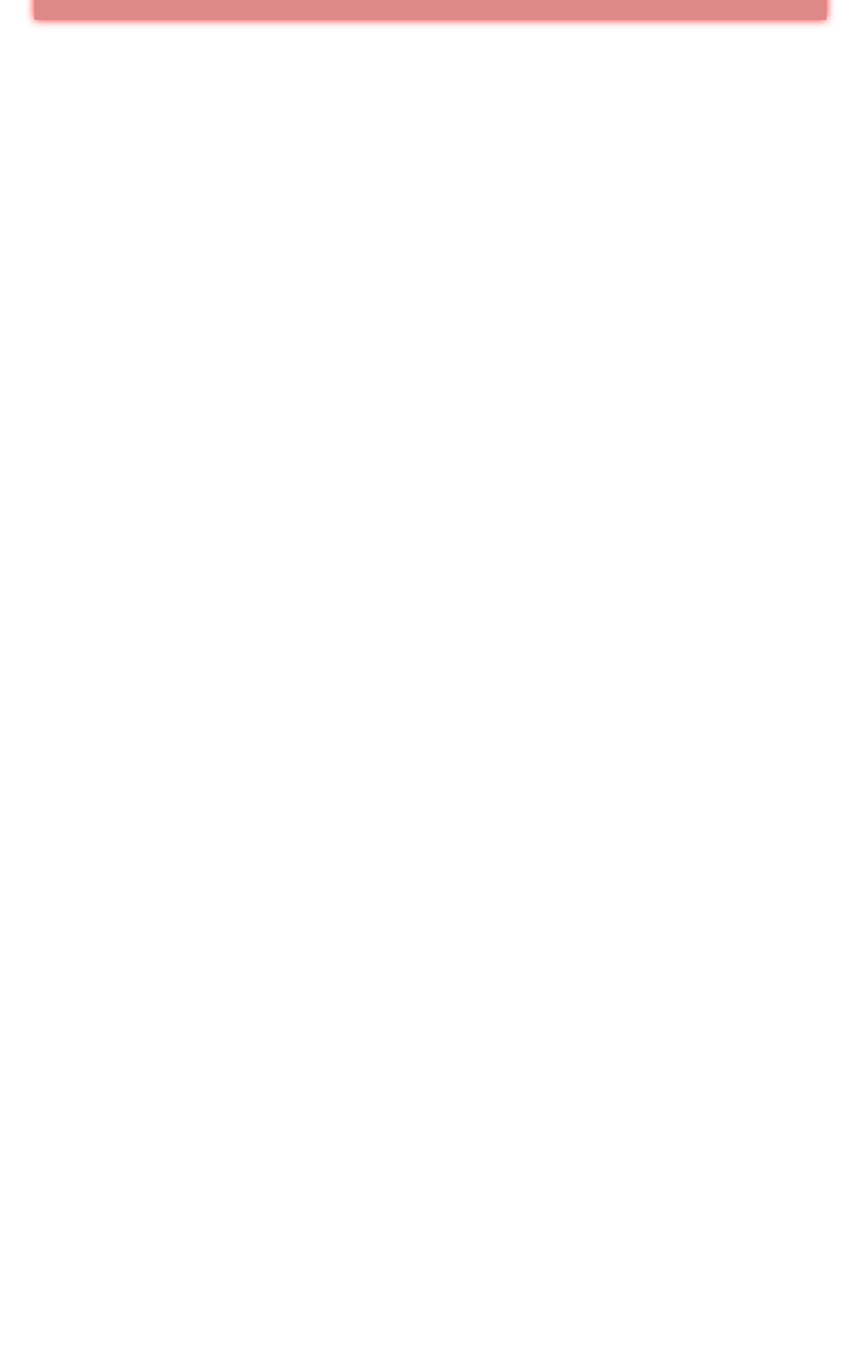
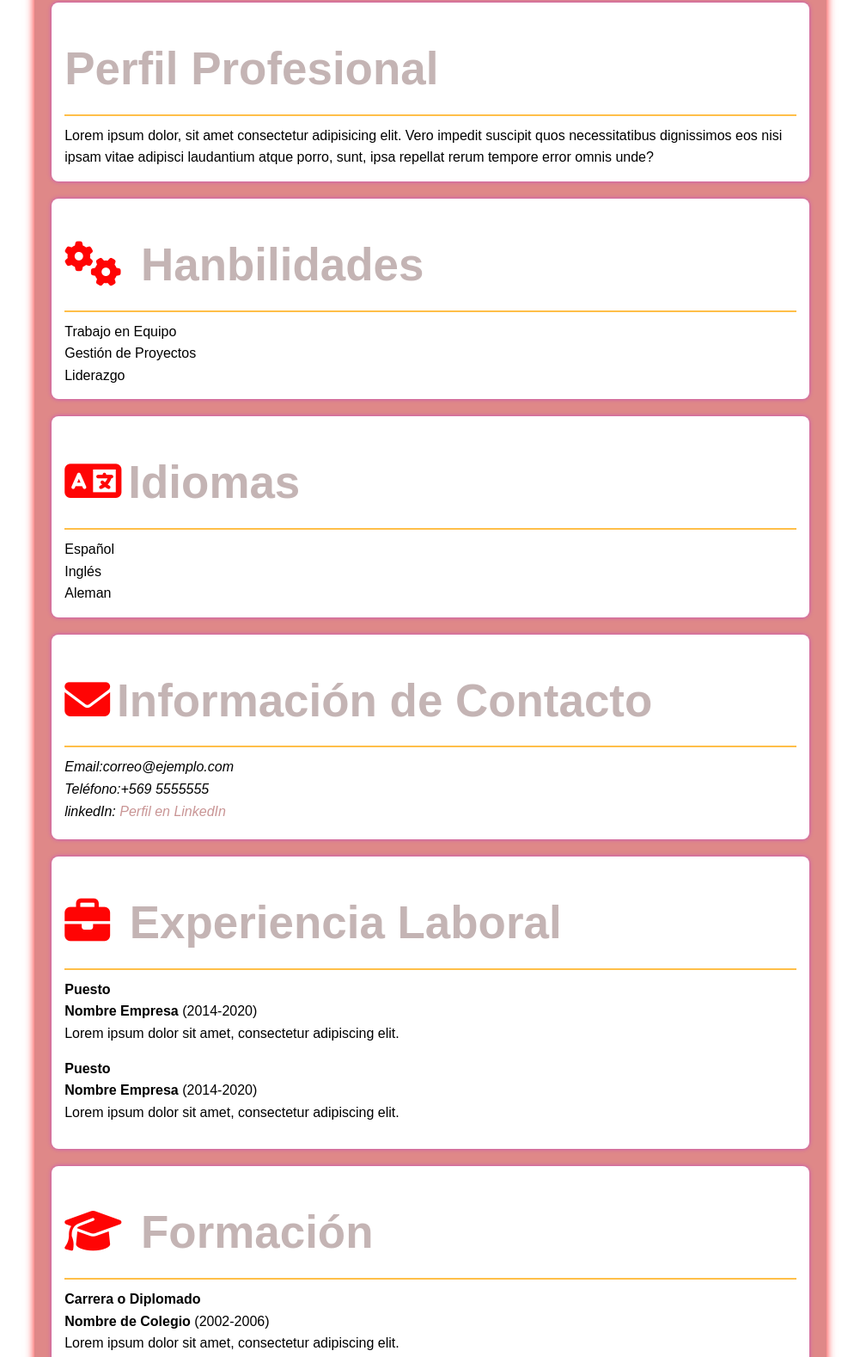
Before and after one commit to Luciano-Vi/Clase26-03-2025, a plain HTML site: page Index.html in a window 1280 px wide. Shown: the part 489-2067 px from the top of the page at 86% size, without its empty margins (139-1140 px from the left). Before the commit the page ends 800 px from the top, so only its background shows below. Drawn offline with Linux system fonts and the light colour scheme; a web font is replaced by a local one.

Commit message:
Final Commit

```diff
--- a/Estilos.CSS
+++ b/Estilos.CSS
@@ -83,3 +83,50 @@ header h2{
     margin-left: 1%;
     text-shadow: 0 0 20px rgba(190, 12, 12, 0.486);
 }
+
+h3{
+    font-size: 1.4cm;
+    margin-top: 20px;
+    color: rgba(54, 0, 0, 0.295);
+}
+
+section{
+    background-color: white;
+    padding: 15px;
+    border-radius: 8px;
+    margin-bottom: 20px;
+    box-shadow: 0 0 5px rgba(162, 0, 255, 0.445);
+}
+
+section hr{
+    border: 0;
+    height: 2px;
+    background: rgba(255, 166, 0, 0.712);
+    margin: 10px 0;
+}
+
+ul{
+   list-style: none;
+}
+
+ul li{
+    padding: 5px p;
+}
+
+i{
+    color: rgba(255, 0, 0, 0.986);
+    margin-right: 8px;
+}
+
+address{
+    margin: 5px 0;
+}
+
+address a{
+    color: rgba(128, 4, 4, 0.425);
+    text-decoration: none;
+}
+
+article{
+    margin-bottom: 15px;
+}
--- a/Index.html
+++ b/Index.html
@@ -5,6 +5,7 @@
     <meta name="viewport" content="width=device-width, initial-scale=1.0">
     <title>Curriculum</title>
     <link rel="stylesheet" href="Estilos.CSS">
+    <script src="https://kit.fontawesome.com/4fad8c6277.js" crossorigin="anonymous"></script>
 </head>
 <body>
     <main class="container">
@@ -17,6 +18,70 @@
                 <h2>estudiante analista programador</h2>
             </section>
         </header>
+        <section>
+            <h3>Perfil Profesional</h3>
+            <hr>
+            <p>Lorem ipsum dolor, sit amet consectetur adipisicing elit. Vero impedit suscipit quos necessitatibus dignissimos eos nisi ipsam vitae adipisci laudantium atque porro, sunt, ipsa repellat rerum tempore error omnis unde?</p>
+        </section>
+        <section>
+            <h3><i class="fas fa-cogs"></i> Hanbilidades</h3>
+            <hr>
+            <ul>
+                <li>Trabajo en Equipo</li>
+                <li>Gestión de Proyectos</li>
+                <li>Liderazgo</li>
+            </ul>
+        </section>
+        <section>
+            <h3><i class="fas fa-language"></i>Idiomas</h3>
+            <hr>
+            <ul>
+                <li>Español</li>
+                <li>Inglés</li>
+                <li>Aleman</li>
+            </ul>
+        </section>
+        <section>
+            <h3><i class="fas fa-envelope" ></i>Información de Contacto</h3>
+            <hr>
+            <address>
+                <p>Email:correo@ejemplo.com</p>
+                <p>Teléfono:+569 5555555</p>
+                <p>linkedIn: <a href="#">Perfil en LinkedIn </a></p>
+            </address>
+        </section>
+        <section>
+            <h3><i class="fas fa-briefcase"></i> Experiencia Laboral</h3>
+            <hr>
+            <article>
+                <h4>Puesto</h4>
+                <p><strong>Nombre Empresa</strong> (2014-2020)</p>
+                <p>Lorem ipsum dolor sit amet, consectetur adipiscing elit.</p>
+            </article>
+            <article>
+                <h4>Puesto</h4>
+                <p><strong>Nombre Empresa</strong> (2014-2020)</p>
+                <p>Lorem ipsum dolor sit amet, consectetur adipiscing elit.</p>
+            </article>
+        </section>
+
+        <section>
+            <h3><i class="fas fa-graduation-cap"></i> Formación</h3>
+            <hr>
+            <article>
+                <h4>Carrera o Diplomado</h4>
+                <p><strong>Nombre de Colegio</strong> (2002-2006)</p>
+                <p>Lorem ipsum dolor sit amet, consectetur adipiscing elit.</p>
+            </article>
+            <article>
+                <h4>Carrera o Diplomado</h4>
+                <p><strong>Nombre de Colegio</strong> (2007-2008)</p>
+                <p>Lorem ipsum dolor sit amet, consectetur adipiscing elit.</p>
+            </article>
+        </section>
+
+
+
     </main>
 
 </body>
```
